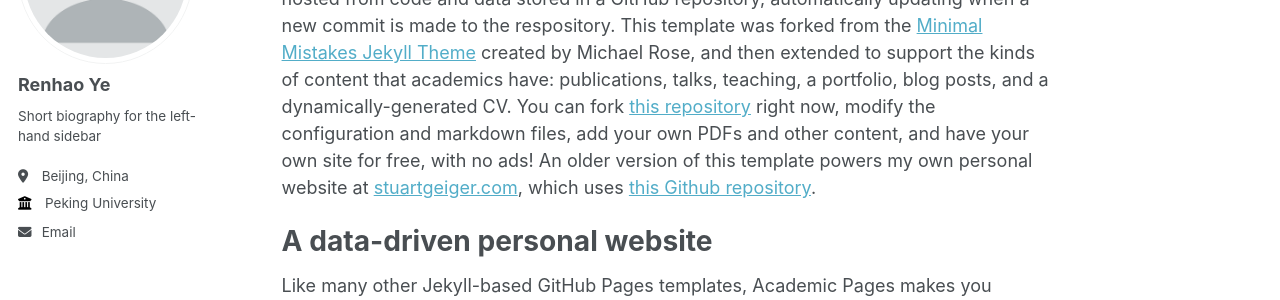
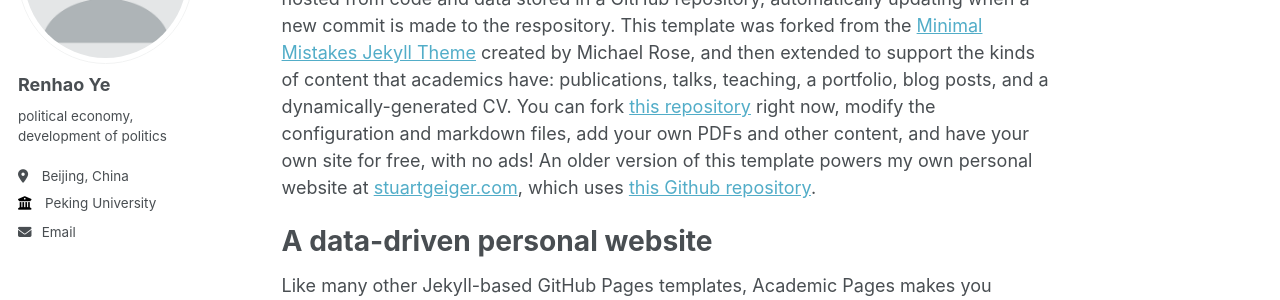
Before and after one commit to thenhow-ye/thenhow-ye.github.io, a Jekyll site: the page built from _pages/about.md, in a window 1280 px wide. Shown: the part 217-517 px from the top of the page. Built offline with Jekyll 4.4.1, drawn with Linux system fonts in a browser that asks for light colours.

Commit message:
Update _config.yml

```diff
--- a/_config.yml
+++ b/_config.yml
@@ -24,7 +24,7 @@ author:
   avatar           : "profile.png"
   name             : "Renhao Ye"
   pronouns         : # example: "she/her"
-  bio              : "Short biography for the left-hand sidebar"
+  bio              : "political economy, development of politics"
   location         : "Beijing, China"
   employer         : "Peking University"
   uri              : # URL
```
